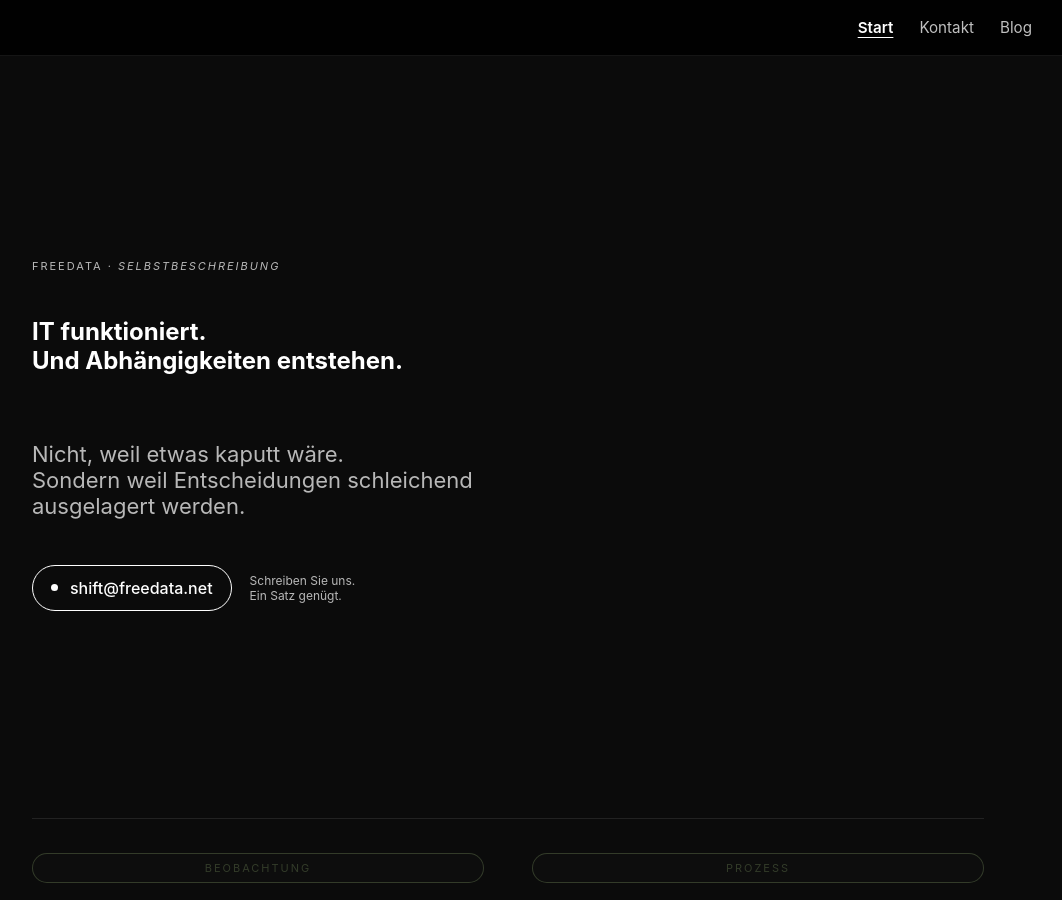
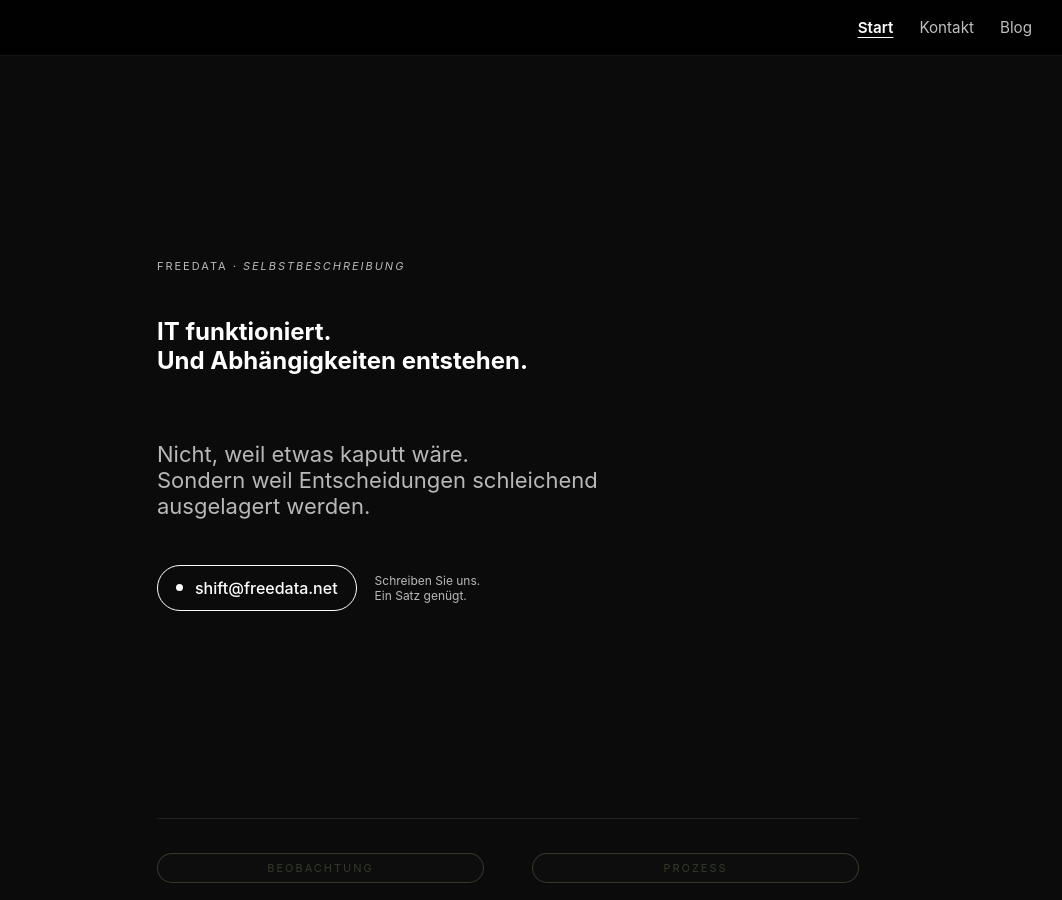
Before and after one commit to freedata-coop/freedata-coop.github.io, a Jekyll site: the page built from index.md, in a window 1280 px wide and 900 px high. Shown: the whole window, without its empty margins (132-1194 px from the left). Built offline with Jekyll 4.4.1, drawn with Linux system fonts in a browser that asks for light colours.

Commit message:
(test): customize blog

```diff
--- a/assets/custom.css
+++ b/assets/custom.css
@@ -34,7 +34,8 @@
 
 /* Layout */
 .wrap{
-  max-width:1000px;
+  /* max-width:1000px; */
+  max-width: 750px;
   margin:0 auto;
   padding:28px 24px;
 }
```
